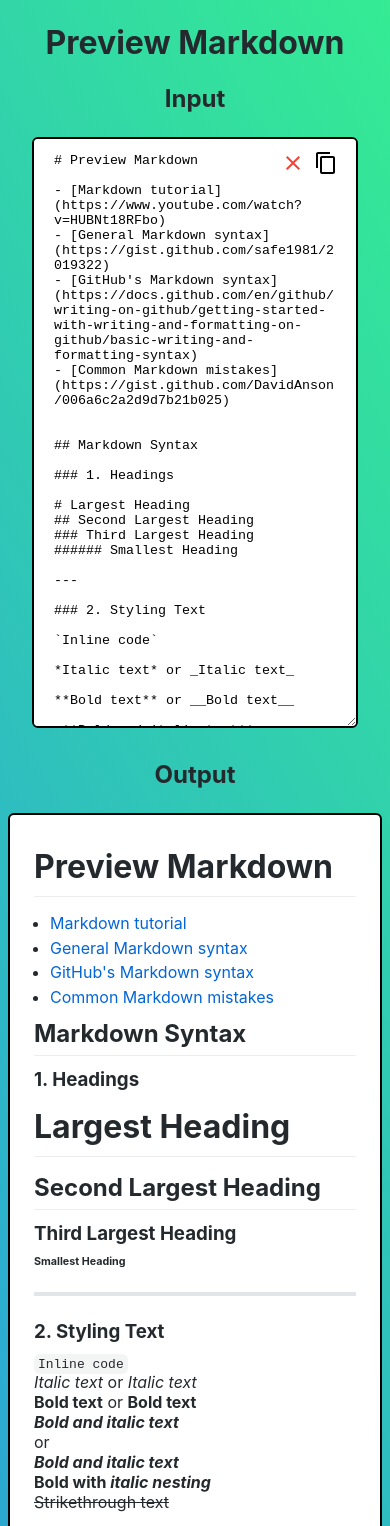
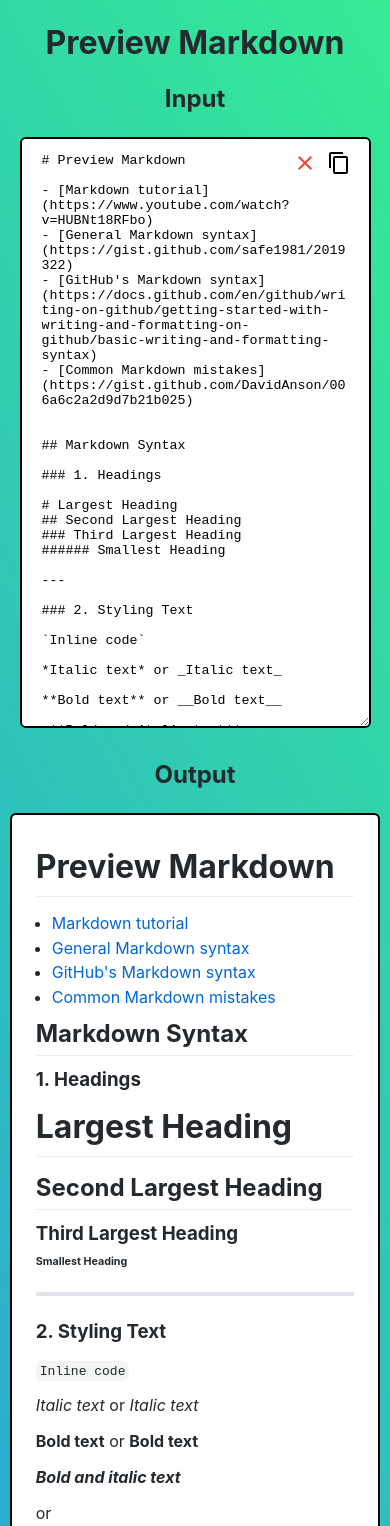
Before and after one commit to HarshKapadia2/preview-markdown, a React (Create React App) app: page / in a window 390 px wide. Shown: the top 1526 px of the page. Built offline with nearby package versions, Linux system fonts and the light colour scheme.

Commit message:
:lipstick: update: Improve i/p and o/p element width handling
Add margins for headings and `p` element

```diff
--- a/src/css/input.css
+++ b/src/css/input.css
@@ -58,7 +58,8 @@
 
 @media screen and (max-width: 800px) {
 	.input-area {
-		margin: 0 2em;
+		width: 90%;
+		margin: auto;
 	}
 
 	#input {
--- a/src/css/output.css
+++ b/src/css/output.css
@@ -18,11 +18,14 @@
 	border-bottom: 1px solid #ebedef;
 }
 
-#output h3,
+#output h3 {
+	margin: 0.5em 0;
+}
+
 #output h4,
 #output h5,
 #output h6 {
-	margin: 0.5em 0;
+	margin: 0.7em 0;
 }
 
 #output code {
@@ -100,8 +103,13 @@
 	max-width: 100%;
 }
 
+#output p {
+	margin: 1em 0;
+}
+
 @media screen and (max-width: 800px) {
 	.output-area {
-		margin-top: 2em;
+		margin: 2em auto;
+		width: 95%;
 	}
 }
--- a/src/css/textarea.css
+++ b/src/css/textarea.css
@@ -1,10 +1,16 @@
+* {
+	padding: 0;
+	margin: 0;
+	box-sizing: border-box;
+}
+
 main {
 	min-height: 80vh;
 	display: flex;
 }
 
 main > div {
-	flex: 0.5;
+	width: 50vw;
 	display: flex;
 	flex-direction: column;
 	align-items: center;
@@ -15,4 +21,8 @@ main > div {
 	main {
 		flex-direction: column;
 	}
+
+	main > div {
+		width: 100vw;
+	}
 }
```
